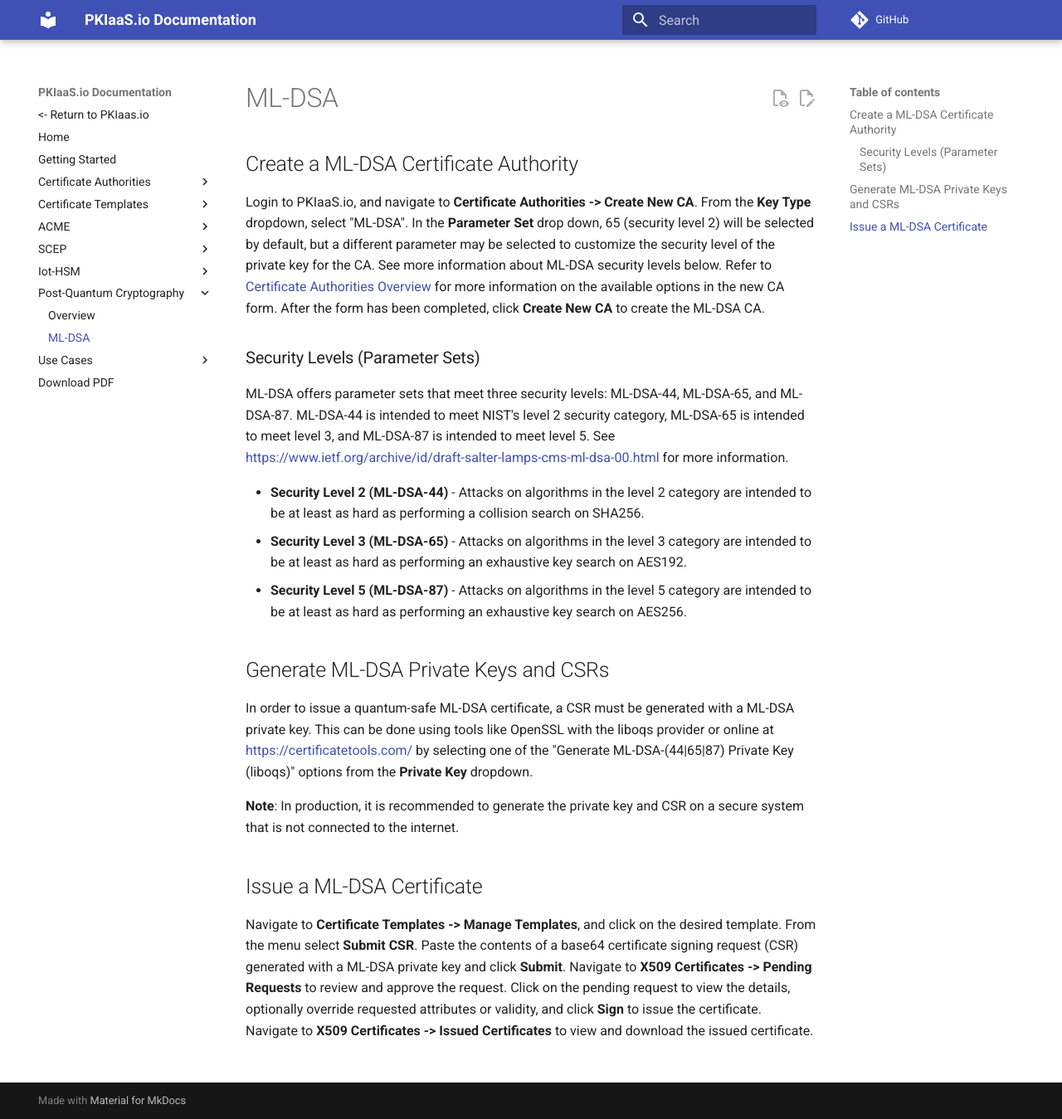
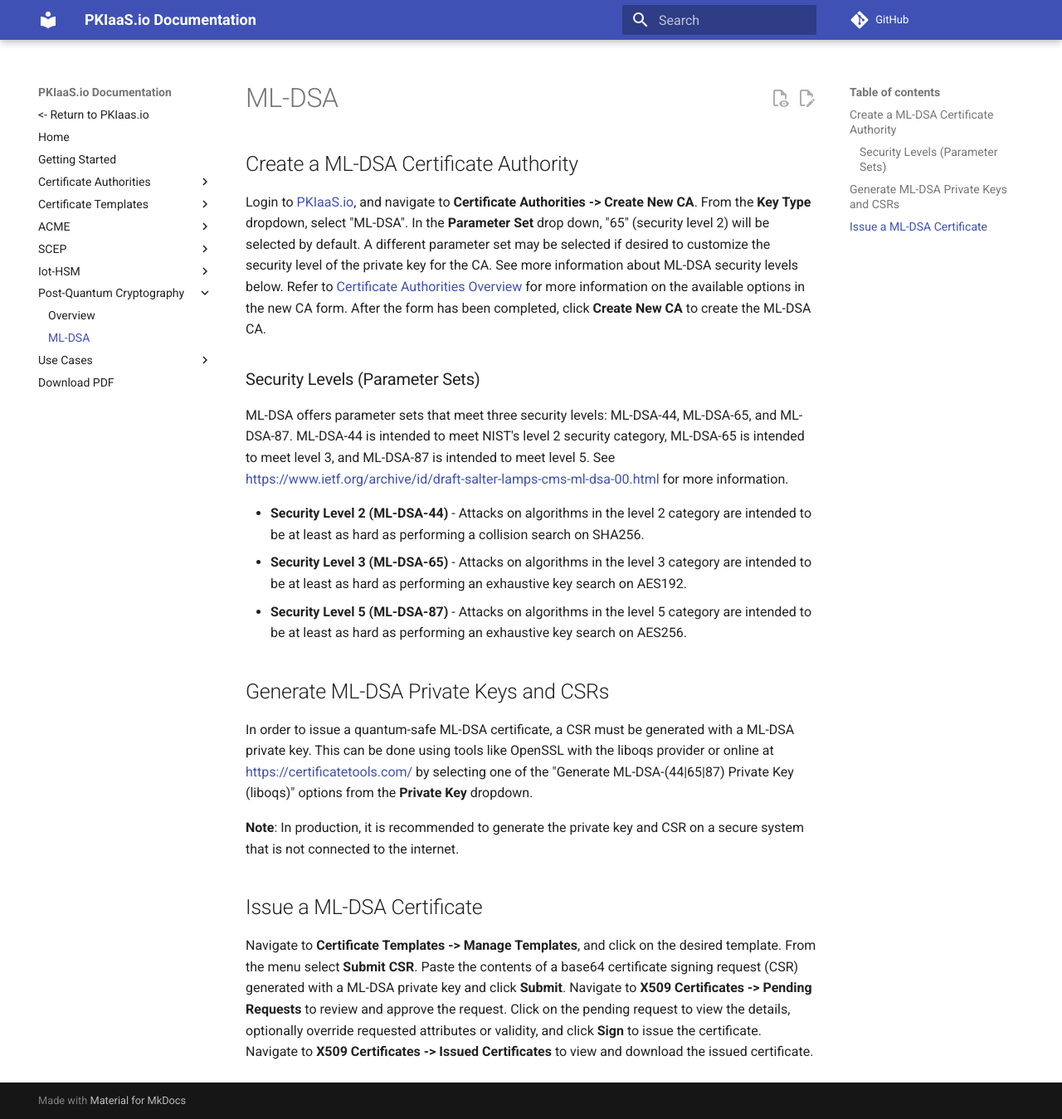
Before and after one commit to lspiehler/pkiaas-docs, an MkDocs documentation site: the page built from docs/post-quantum-cryptography/ml-dsa.md, in a window 1280 px wide and 1349 px high. Shown: the whole window at 83% size. Built offline with MkDocs 1.6.1 and Material for MkDocs 9.7.7, drawn with Linux system fonts in a browser that asks for light colours; comment, search, counter and statistics services are not loaded.

Commit message:
link to PKIaaS.io login

```diff
--- a/docs/post-quantum-cryptography/ml-dsa.md
+++ b/docs/post-quantum-cryptography/ml-dsa.md
@@ -1,5 +1,5 @@
 ## Create a ML-DSA Certificate Authority
-Login to PKIaaS.io, and navigate to **Certificate Authorities -> Create New CA**. From the **Key Type** dropdown, select "ML-DSA". In the **Parameter Set** drop down, 65 (security level 2) will be selected by default, but a different parameter may be selected to customize the security level of the private key for the CA. See more information about ML-DSA security levels below. Refer to [Certificate Authorities Overview](../certificate-authorities/overview.md) for more information on the available options in the new CA form. After the form has been completed, click **Create New CA** to create the ML-DSA CA.
+Login to [PKIaaS.io](https://pkiaas.io/auth/login), and navigate to **Certificate Authorities -> Create New CA**. From the **Key Type** dropdown, select "ML-DSA". In the **Parameter Set** drop down, "65" (security level 2) will be selected by default. A different parameter set may be selected if desired to customize the security level of the private key for the CA. See more information about ML-DSA security levels below. Refer to [Certificate Authorities Overview](../certificate-authorities/overview.md) for more information on the available options in the new CA form. After the form has been completed, click **Create New CA** to create the ML-DSA CA.
 
 ### Security Levels (Parameter Sets)
 ML-DSA offers parameter sets that meet three security levels: ML-DSA-44, ML-DSA-65, and ML-DSA-87. ML-DSA-44 is intended to meet NIST's level 2 security category, ML-DSA-65 is intended to meet level 3, and ML-DSA-87 is intended to meet level 5. See [https://www.ietf.org/archive/id/draft-salter-lamps-cms-ml-dsa-00.html](https://www.ietf.org/archive/id/draft-salter-lamps-cms-ml-dsa-00.html#name-introduction) for more information.
```
